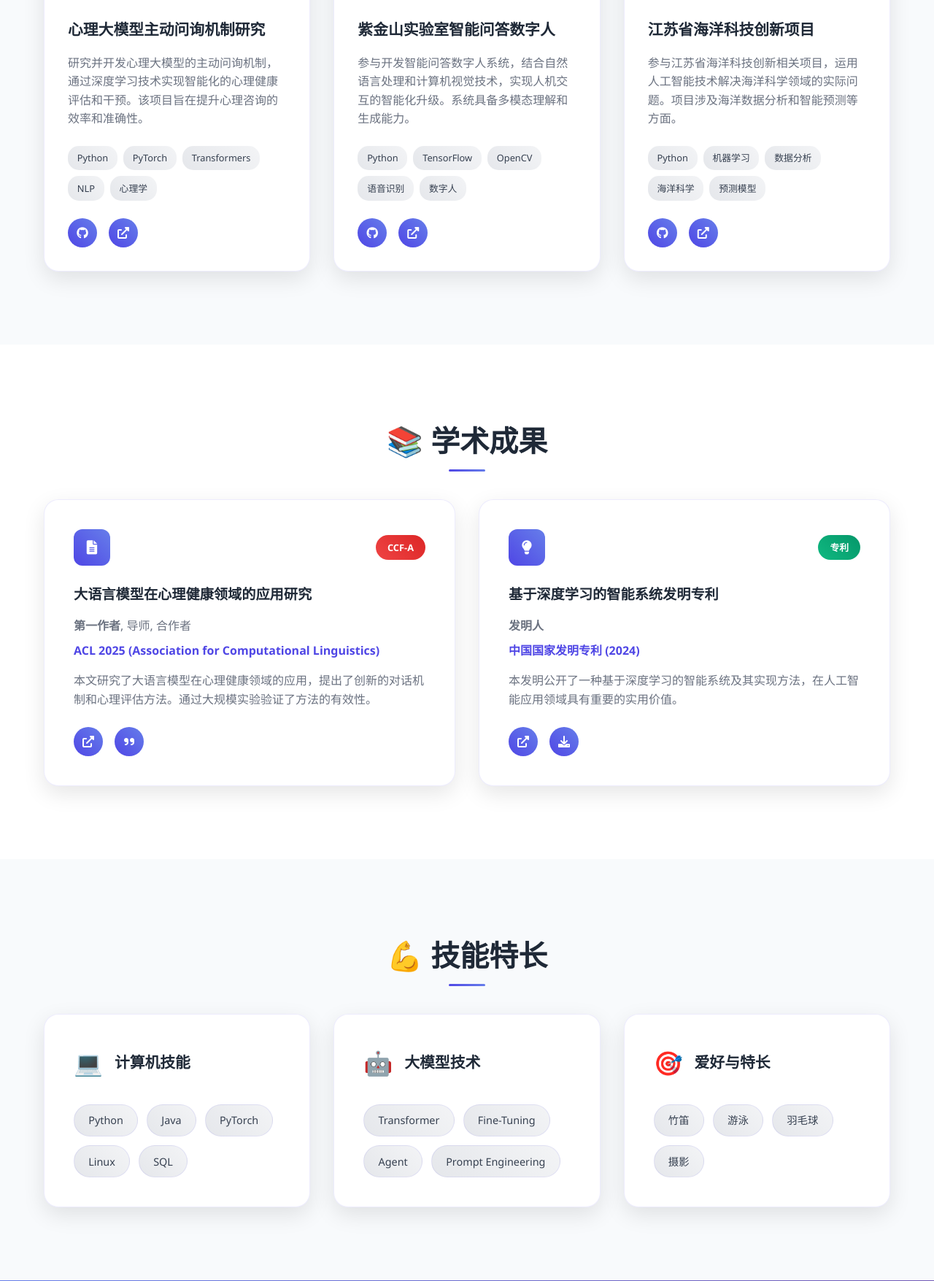
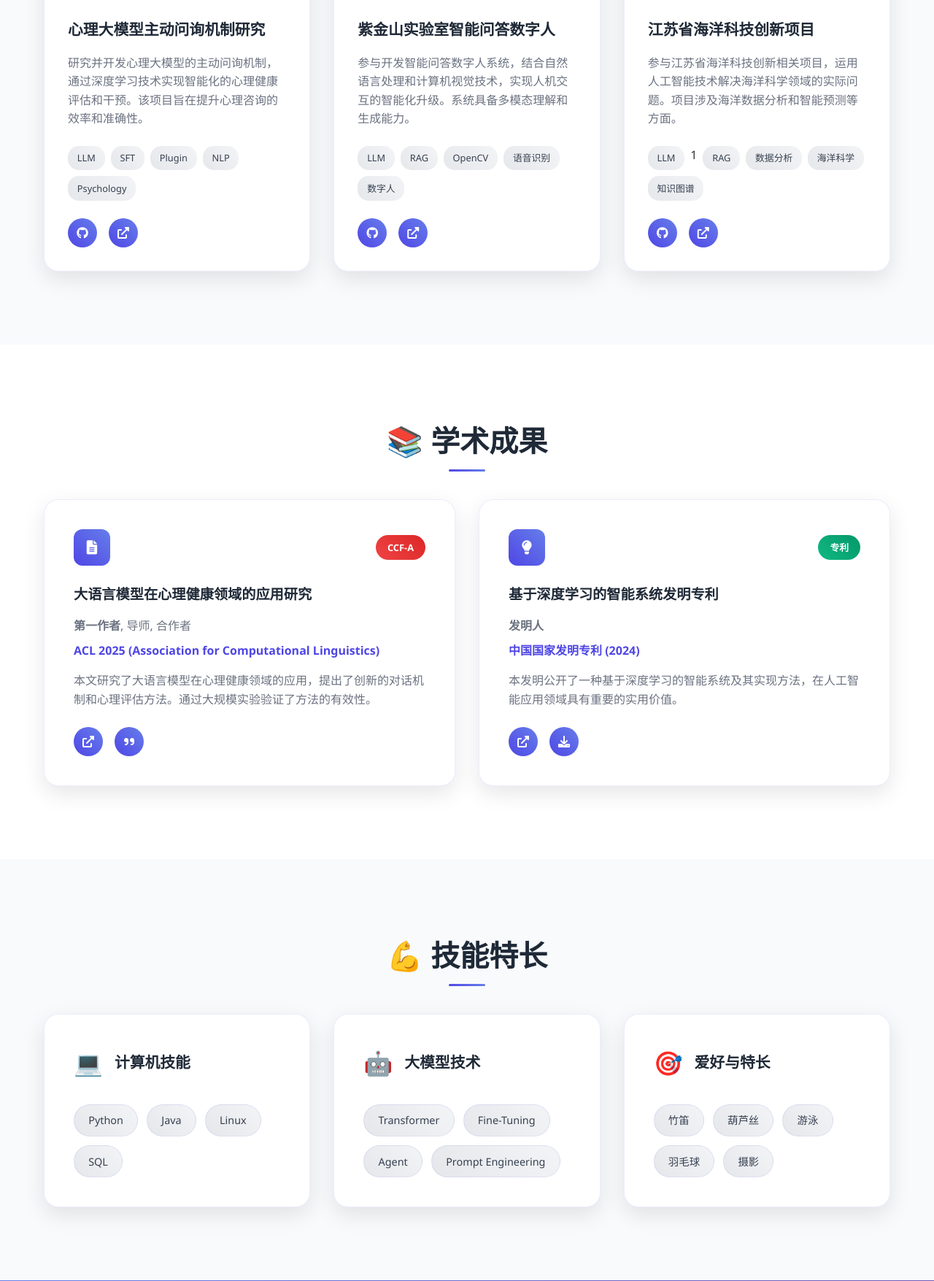
Before and after one commit to EthanHu777/EthanHu777.github.io, a PHP site: page / in a window 1280 px wide. Shown: the part 4117-5872 px from the top of the page at 73% size. Run offline with PHP 8.4, Linux system fonts and the light colour scheme.

Commit message:
修改卡片显示

```diff
--- a/index.html
+++ b/index.html
@@ -120,7 +120,7 @@
                         <div class="achievement-section">
                             <h4><i class="fas fa-trophy"></i> 学术成果</h4>
                             <ul class="achievement-list">
-                                <li>以第一作者身份发表CCF-A类会议论文ACL 2025</li>
+                                <li>以第一作者身份发表CCF-A类论文ACL 2025（oral）</li>
                                 <li>获得1项国家发明专利</li>
                             </ul>
                         </div>
@@ -128,7 +128,7 @@
                         <div class="achievement-section">
                             <h4><i class="fas fa-award"></i> 奖学金</h4>
                             <div class="tags">
-                                <span class="tag scholarship">一等学业奖学金</span>
+                                <span class="tag scholarship">学业奖学金一等奖</span>
                                 <span class="tag scholarship">小米奖学金</span>
                             </div>
                         </div>
@@ -157,7 +157,7 @@
 
                     </div>
                     <div class="education-content">
-                        <p class="description">本科阶段以优异成绩保送至东南大学攻读研究生。</p>
+                        <p class="description">本科阶段保送至东南大学攻读研究生。</p>
 
                         <div class="achievement-section">
                             <h4><i class="fas fa-trophy"></i> 竞赛获奖</h4>
@@ -192,6 +192,8 @@
                                 <span class="tag honor">辽宁省优秀毕业生</span>
                                 <span class="tag honor">三好学生</span>
                                 <span class="tag honor">优秀共产党员</span>
+                                <span class="tag honor">优秀共青团员</span>
+
                             </div>
                         </div>
                     </div>
@@ -212,12 +214,12 @@
                         </div>
                         <div class="experience-info">
                             <h3>算法策略实习生</h3>
-                            <p class="company">美团搜推平台部</p>
+                            <p class="company">美团外卖搜推平台部</p>
                             <p class="period">2025年暑期| 北京，中国</p>
                         </div>
                     </div>
                     <div class="experience-content">
-                        <p class="description">在美团外卖创新探索组进行为期3个月的实习，参与大模型相关的算法研发工作。</p>
+                        <p class="description">在美团创新探索组进行为期3个月的实习，参与大模型相关的算法研发工作。</p>
 
                         <div class="work-tasks-cards">
                             <div class="task-card">
@@ -279,11 +281,11 @@
                         <h3>心理大模型主动问询机制研究</h3>
                         <p>研究并开发心理大模型的主动问询机制，通过深度学习技术实现智能化的心理健康评估和干预。该项目旨在提升心理咨询的效率和准确性。</p>
                         <div class="project-tech">
-                            <span>Python</span>
-                            <span>PyTorch</span>
-                            <span>Transformers</span>
+                            <span>LLM</span>
+                            <span>SFT</span>
+                            <span>Plugin</span>
                             <span>NLP</span>
-                            <span>心理学</span>
+                            <span>Psychology</span>
                         </div>
                         <div class="project-links">
                             <a href="#" class="btn-link" title="GitHub"><i class="fab fa-github"></i></a>
@@ -300,8 +302,8 @@
                         <h3>紫金山实验室智能问答数字人</h3>
                         <p>参与开发智能问答数字人系统，结合自然语言处理和计算机视觉技术，实现人机交互的智能化升级。系统具备多模态理解和生成能力。</p>
                         <div class="project-tech">
-                            <span>Python</span>
-                            <span>TensorFlow</span>
+                            <span>LLM</span>
+                            <span>RAG</span>
                             <span>OpenCV</span>
                             <span>语音识别</span>
                             <span>数字人</span>
@@ -321,11 +323,11 @@
                         <h3>江苏省海洋科技创新项目</h3>
                         <p>参与江苏省海洋科技创新相关项目，运用人工智能技术解决海洋科学领域的实际问题。项目涉及海洋数据分析和智能预测等方面。</p>
                         <div class="project-tech">
-                            <span>Python</span>
-                            <span>机器学习</span>
+                            <span>LLM</span>1
+                            <span>RAG</span>
                             <span>数据分析</span>
                             <span>海洋科学</span>
-                            <span>预测模型</span>
+                            <span>知识图谱</span>
                         </div>
                         <div class="project-links">
                             <a href="#" class="btn-link" title="GitHub"><i class="fab fa-github"></i></a>
@@ -400,7 +402,6 @@
                     <div class="skill-tags">
                         <span class="skill-tag">Python</span>
                         <span class="skill-tag">Java</span>
-                        <span class="skill-tag">PyTorch</span>
                         <span class="skill-tag">Linux</span>
                         <span class="skill-tag">SQL</span>
                     </div>
@@ -426,6 +427,7 @@
                     </div>
                     <div class="skill-tags">
                         <span class="skill-tag">竹笛</span>
+                        <span class="skill-tag">葫芦丝</span>
                         <span class="skill-tag">游泳</span>
                         <span class="skill-tag">羽毛球</span>
                         <span class="skill-tag">摄影</span>
```
Also changed, not shown: style.css (+2 -44 lines).
